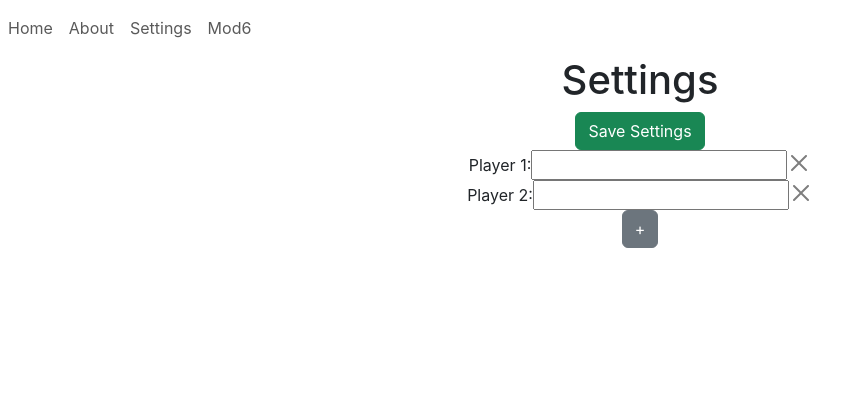
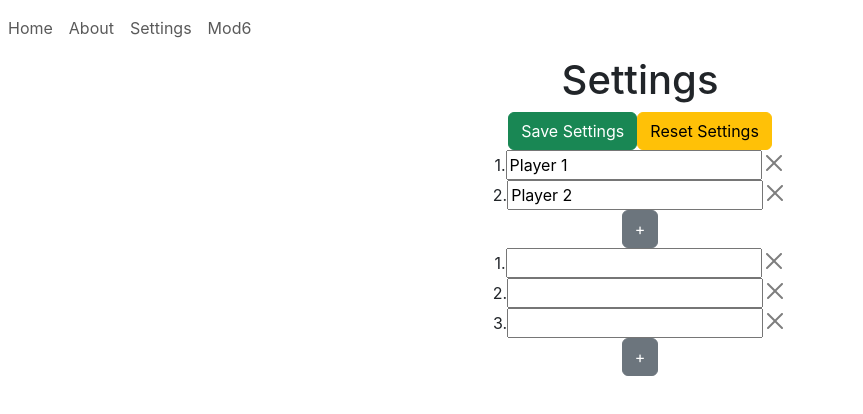
Before and after one commit to johny-chongy/mod6, a React (Create React App) app: page /settings in a window 1280 px wide. Shown: the top 414 px of the page, without its empty margins (0-863 px from the left). Built offline with nearby package versions, Linux system fonts and the light colour scheme.

Commit message:
implemented reset Deck, run out of deck and category game logic display

```diff
--- a/src/Game.tsx
+++ b/src/Game.tsx
@@ -1,9 +1,9 @@
 import { useState, useEffect } from "react";
+import Alert from 'react-bootstrap/Alert';
 import Button from 'react-bootstrap/Button';
 import CardApi from "./Api";
 import CardDisplay from "./CardDisplay";
 import { DEFAULT_SETTINGS } from "./Settings";
-import useLocalStorage from "./useLocalStorage";
 import { Card } from "react-bootstrap";
 
 /** component for the actual game
@@ -15,8 +15,34 @@ import { Card } from "react-bootstrap";
  *
  * Navigation --> Game
  */
+interface CardValues {
+    'ACE': number, '2': number, '3': number, '4': number, '5': number, '6': number, '7': number,
+    '8': number, '9': number, '10': number, 'JACK': number, 'QUEEN': number, 'KING': number, '': string
+}
 
-const DEFAULT_STATE = {
+interface CardInterface {
+    'code': string,
+    'image': string,
+    'images': object,
+    'value': keyof CardValues,
+    'suit': string
+
+}
+
+interface GameState {
+    turn: number,
+    deck: string,
+    card: CardInterface,
+    remaining: number,
+}
+
+
+const CARD_VALUES = {
+    'ACE': 1, '2': 2, '3': 3, '4': 4, '5': 5, '6': 6, '7': 7, '8': 2, '9': 3, '10': 4,
+    'JACK': 5, 'QUEEN': 6, 'KING': 7, '':''
+}
+
+const DEFAULT_STATE: GameState = {
     turn: -1,
     deck: '',
     card: {
@@ -26,14 +52,16 @@ const DEFAULT_STATE = {
         'value':'',
         'suit':''
     },
-    remaining: -1
+    remaining: 100
 }
 
 function Game() {
     const [ gameState, setGameState ] = useState(DEFAULT_STATE);
     const [ isLoading, setIsLoading ] = useState(true);
+    const [ alertMsg, setAlertMsg ] = useState('');
 
     const gameSettings = retrieveGameSettings();
+    const randomCategory = Math.floor(Math.random() * (gameSettings.categories.length));
 
     useEffect(function retrieveGameState() {
         async function startGame() {
@@ -68,10 +96,12 @@ function Game() {
         }
         return JSON.parse(checkLocalStorage);
     }
+
     async function handleDraw() {
         console.log('draw: ', gameState.deck)
         const { cards, remaining } = await CardApi.drawCard(gameState.deck);
         const newTurn = (gameState.turn + 1) % gameSettings.players.length;
+
 
         setGameState( state => ({
             ...state,
@@ -79,6 +109,19 @@ function Game() {
             turn: newTurn,
             remaining: remaining
         }));
+
+        setAlertMsg('');
+    }
+
+    async function handleReset() {
+        const newDeck = await CardApi.getNewShuffledDeckId();
+
+        setGameState( state => ({
+            ...DEFAULT_STATE,
+            deck: newDeck
+        }));
+
+        setAlertMsg('New deck shuffled')
     }
 
 
@@ -86,13 +129,41 @@ function Game() {
 
     console.log('state: ', gameState);
     console.log('settings: ', gameSettings);
+    console.log('randomCat:', randomCategory);
     return (
         <div className='Game'>
-            <div className='GameStateInfo'>
-                {gameState.card.image !== '' && (<p>{`At bat: ${gameSettings.players[gameState.turn]}`}</p>)}
-            </div>
-            <CardDisplay image={gameState.card.image}/>
-            <Button variant="info" onClick={handleDraw}>Draw Card</Button>
+            {alertMsg.length > 0 && (
+                <Alert variant='success'>{alertMsg}</Alert>
+            )}
+            {gameState.remaining > 0 && (
+                <div className='ActiveGameState'>
+                    <div className='GameStateInfo'>
+                        {gameState.card.image !== '' && (
+                        <div className='GameText'>
+                            <p>{`At bat: ${gameSettings.players[gameState.turn]}`}</p>
+                            <span>Name <b>{`${CARD_VALUES[gameState.card.value]} `}</b></span>
+                            {(gameSettings.categories[randomCategory] !== '' && gameSettings.categories.length > 0) && (
+                                <span>from <b>{`${gameSettings.categories[randomCategory]}`}</b></span>
+                            )}
+                        </div>
+                        )}
+                    </div>
+                    <CardDisplay image={gameState.card.image}/>
+                    <Button variant='info' onClick={handleDraw}>Draw Card</Button>
+                </div>
+            )}
+
+            {gameState.remaining <= 0 && (
+                <div className='InActiveGameState'>
+                    {gameState.remaining === 0 && (
+                        <p>You cleared the deck! Run it back?</p>
+                    )}
+                    {gameState.remaining === -1 && (
+                        <p>Let's get started!</p>
+                    )}
+                    <Button variant='warning' onClick={handleReset}>New Deck</Button>
+                </div>
+            )}
         </div>
     )
 }
--- a/src/Settings.tsx
+++ b/src/Settings.tsx
@@ -1,4 +1,4 @@
-import { useState, ChangeEvent, useEffect, FormEvent } from 'react';
+import { useState, ChangeEvent, useEffect, FormEvent, MouseEventHandler } from 'react';
 import Alert from 'react-bootstrap/Alert';
 import Button from 'react-bootstrap/Button';
 import CloseButton from 'react-bootstrap/CloseButton';
@@ -19,15 +19,15 @@ interface GameSettings {
     categories: string[]
 }
 
-const DEFAULT_SETTINGS = {
-    players: ['', ''],
-    categories: []
+const DEFAULT_SETTINGS: GameSettings = {
+    players: ['Player 1', 'Player 2'],
+    categories: ['', '', '']
 };
 
 function Settings() {
     const [ isLoading, setIsLoading ] = useState(true);
     const [ alertMsg, setAlertMsg ] = useState('');
-    const [gameSettings, setGameSettings] = useState<GameSettings>(DEFAULT_SETTINGS);
+    const [ gameSettings, setGameSettings ] = useState(DEFAULT_SETTINGS);
 
     useEffect(function updateGameSettings() {
         function getGameSettings() {
@@ -44,17 +44,17 @@ function Settings() {
         getGameSettings();
     }, []);
 
-    function addPlayer() {
-        setGameSettings(setting => ({
-            ...setting,
-            players: [...setting.players, '']
+    function addSetting(setting: keyof GameSettings) {
+        setGameSettings(oldSettings => ({
+            ...oldSettings,
+            [setting]: [...oldSettings[setting], '']
         }));
     }
 
-    function removePlayer(player: number) {
-        setGameSettings(setting => ({
-            ...setting,
-            players: setting.players.filter((s,idx) => idx !== player)
+    function removeSetting(setting: keyof GameSettings, index: number) {
+        setGameSettings(oldSettings => ({
+            ...oldSettings,
+            [setting]: oldSettings[setting].filter((s,idx) => idx !== index)
         }))
     }
 
@@ -77,6 +77,11 @@ function Settings() {
         setAlertMsg('Settings Saved');
     }
 
+    function handleReset(): void {
+        setGameSettings(DEFAULT_SETTINGS);
+        setAlertMsg('Settings Reset');
+    }
+
     if (isLoading) return (<h1>Loading...</h1>)
 
     return(
@@ -90,15 +95,11 @@ function Settings() {
             )}
             <h1>Settings</h1>
             <form onSubmit={handleSubmit}>
-                <Button
-                    variant='success'
-                    type='submit'
-                >
-                    Save Settings
-                </Button>
+                <Button variant='success' type='submit'>Save Settings</Button>
+                <Button variant='warning' onClick={() => handleReset()}>Reset Settings</Button>
                 {gameSettings.players.map((player,idx) => (
                     <div key={`player-${idx+1}`}>
-                        <label htmlFor={`player-${idx+1}`}>{`Player ${idx+1}:`}</label>
+                        <label htmlFor={`player-${idx+1}`}>{`${idx+1}.`}</label>
                         <input
                             id={`${idx}`}
                             type='text'
@@ -107,14 +108,38 @@ function Settings() {
                             name={`players`}
                         />
                         <CloseButton
-                            onClick={() => removePlayer(idx)}
+                            onClick={() => removeSetting('players', idx)}
                         />
                     </div>
                 ))}
                 <Button
                     variant='secondary'
                     type='button'
-                    onClick={addPlayer}
+                    onClick={() => addSetting('players')}
+                >
+                    +
+                </Button>
+            </form>
+            <form>
+                {gameSettings.categories.map((category,idx) => (
+                    <div key={`category-${idx+1}`}>
+                        <label htmlFor={`category-${idx+1}`}>{`${idx+1}.`}</label>
+                        <input
+                            id={`${idx}`}
+                            type='text'
+                            value={category}
+                            onChange={handleChange}
+                            name={`categories`}
+                        />
+                        <CloseButton
+                            onClick={() => removeSetting('categories', idx)}
+                        />
+                    </div>
+                ))}
+                <Button
+                    variant='secondary'
+                    type='button'
+                    onClick={() => addSetting('categories')}
                 >
                     +
                 </Button>
```
